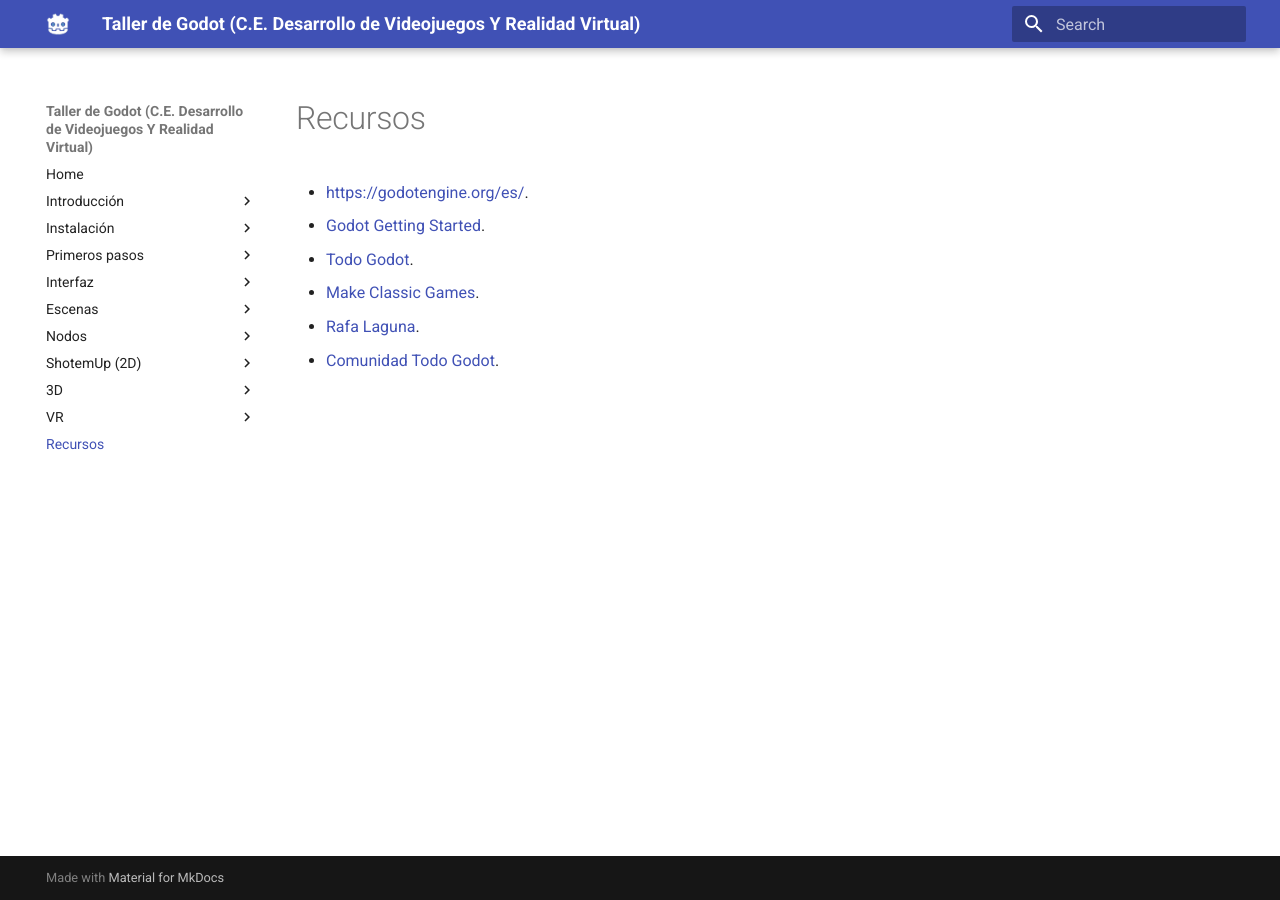
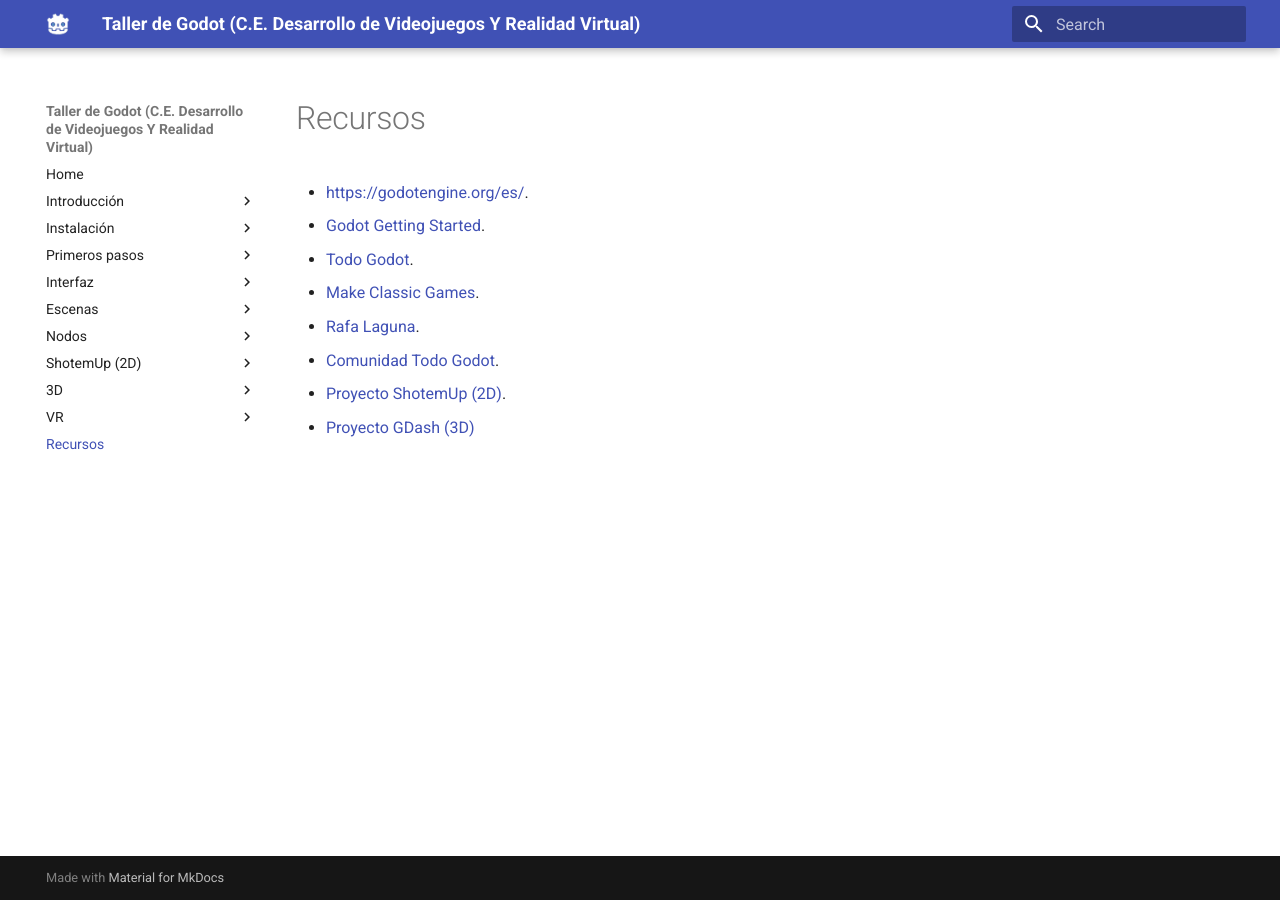
Before and after one commit to makeclassicgames/godotosc2025, an MkDocs documentation site: the page built from docs/resources.md, in a window 1280 px wide. Built offline with MkDocs 1.6.1 and Material for MkDocs 9.7.7, drawn with Linux system fonts in a browser that asks for light colours.

Commit message:
añadiendo código de los proyectos

```diff
--- a/docs/resources.md
+++ b/docs/resources.md
@@ -6,3 +6,5 @@
 * [Make Classic Games](https://www.youtube.com/@MakeClassicgames).
 * [Rafa Laguna](https://www.twitch.tv/rafalagoon).
 * [Comunidad Todo Godot](https://t.me/todogodot/).
+* [Proyecto ShotemUp (2D)](https://drive.google.com/file/d/1lASKchd8q1WqU29bagJJEX2Vcbd0xwQE/view?usp=sharing).
+* [Proyecto GDash (3D)](https://drive.google.com/file/d/1-Kx1m1EUka3KDXZqAs4luC2_aiH3CQh6/view?usp=sharing)
```
